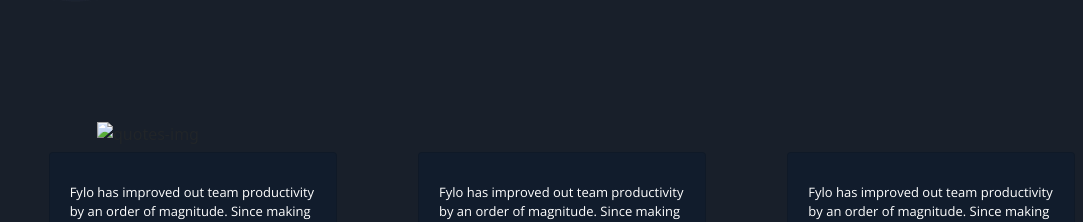
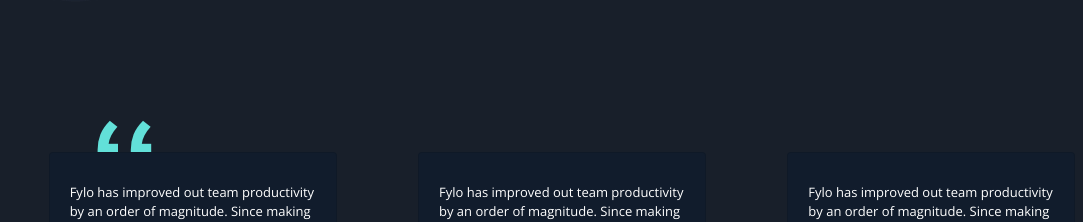
Before and after one commit to Denis-Paim/web-dev-landing-page-fylodark, a plain HTML site: page index.html in a window 1280 px wide. Shown: the part 2120-2342 px from the top of the page, without its empty margins (78-1161 px from the left). Drawn offline with nearby package versions, Linux system fonts and the light colour scheme; the site is published under a folder, as on GitHub Pages, so addresses that start at the root find nothing.

Commit message:
Update index.html

```diff
--- a/index.html
+++ b/index.html
@@ -122,7 +122,7 @@
         <div class="row testimonials-row">
           <div class="col-testimonials col-lg-4 col-md-4 col-sm-12">
               <div class="quotes">
-                    <img src="/images/bg-quotes.png" alt="quotes-img">
+                    <img src="images/bg-quotes.png" alt="quotes-img">
                 </div>
             <div class="card card-testimonials card-left" style="width: 18rem;">
               <div class="card-body">
```
